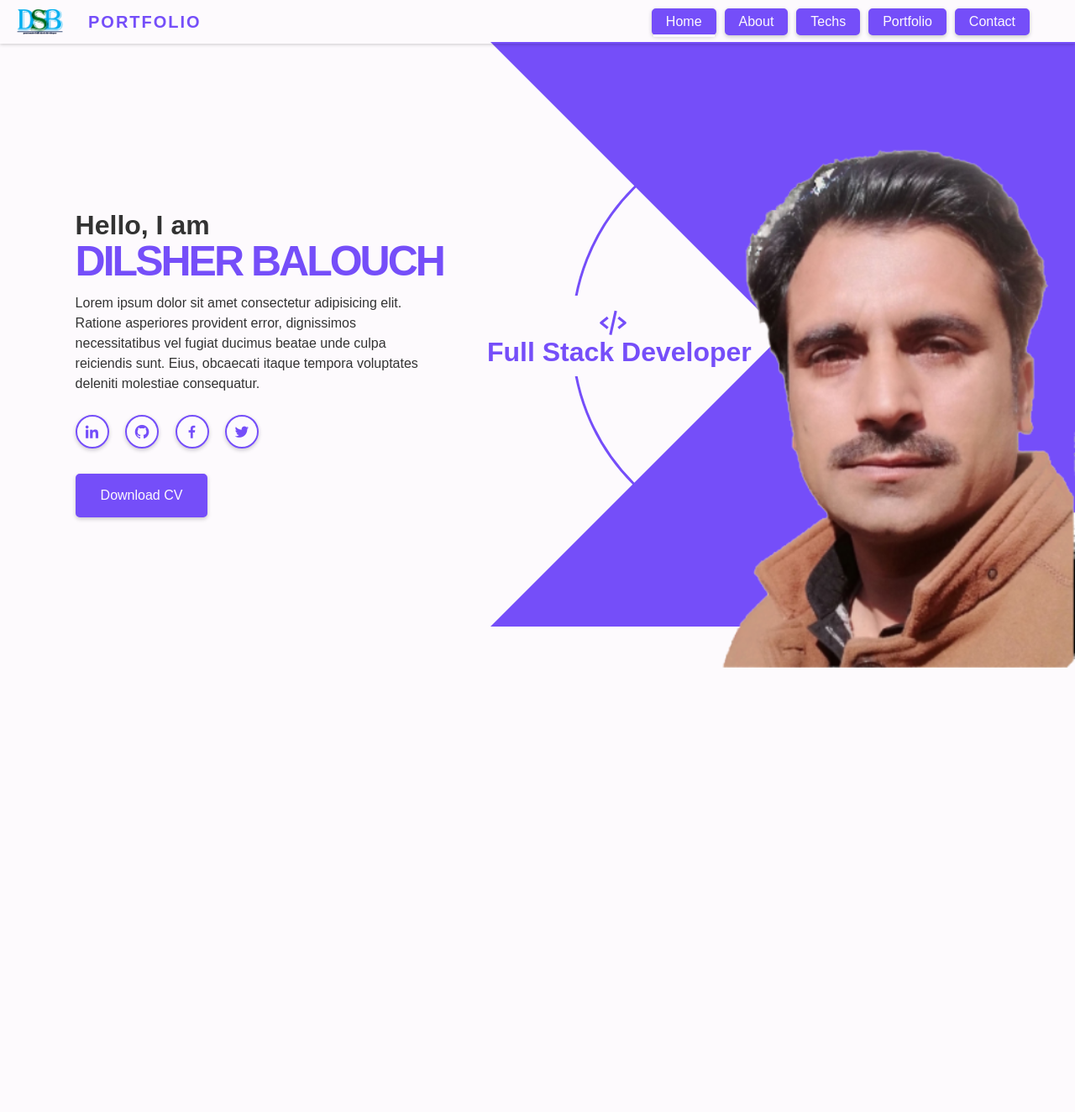
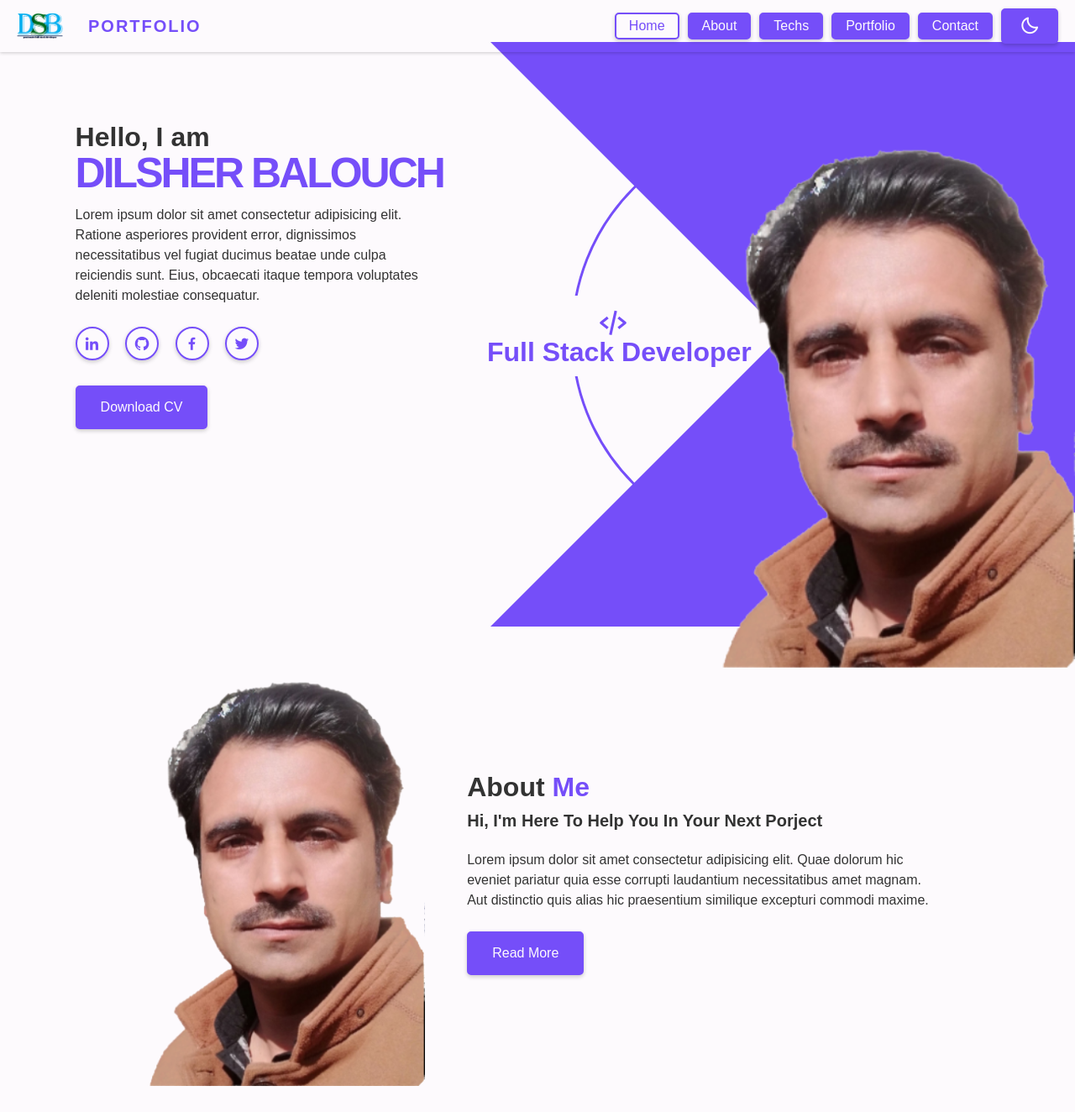
Before and after one commit to DilsherB/modern-portfolio, a website with bundled scripts: page src/index.html in a window 1280 px wide. Shown: the whole page at 84% size. Before the commit the page ends 800 px from the top, so only its background shows below. Built offline with nearby package versions, Linux system fonts and the light colour scheme.

Commit message:
about section completed.

```diff
--- a/src/index.html
+++ b/src/index.html
@@ -22,7 +22,7 @@
         <a href="#portfolio" class="btn">Portfolio</a>
         <a href="#contact" class="btn">Contact</a>
       </nav>
-      <div class="bx bx-moon" id="darkMode"></div>
+      <div class="bx bx-moon btn" id="darkMode"></div>
     </header>
 
     <!-- Home Section -->
@@ -67,9 +67,17 @@
     </section>
 
     <!-- About Section -->
-    <div class="about" id="about">
-
-    </div>
+    <section class="about" id="about">
+      <div class="about-img">
+        <img src="images/dsb.png" alt="">
+      </div>
+      <div class="about-content">
+        <h3 class="heading">About<span> Me</span></h3>
+        <h2>Hi, I'm Here To Help You In Your Next Porject</h2>
+        <p>Lorem ipsum dolor sit amet consectetur adipisicing elit. Quae dolorum hic eveniet pariatur quia esse corrupti laudantium necessitatibus amet magnam. Aut distinctio quis alias hic praesentium similique excepturi commodi maxime.</p>
+        <a href="" class="btn">Read More</a>
+      </div>
+    </section>
   </body>
   <script src="index.js"></script>
 </html>
--- a/src/style.css
+++ b/src/style.css
@@ -70,6 +70,11 @@ body {
   color: var(--shadow-color);
 } */
 
+a.active {
+  color: var(--main-color);
+  background: var(--white-color);
+}
+/*
 .navbar a.active::before {
   content: '';
   position: absolute;
@@ -78,17 +83,18 @@ body {
   width: 100%;
   height: 0.3rem;
   background-color: var(--white-color);
-}
+} */
 
 #darkMode {
   font-size: 2.4rem;
-  color: var(--white-color);
   cursor: pointer;
+  padding: .7rem 2rem;
 }
 
 section {
   padding: 10rem 7% 2rem;
-  min-height: 100vh;
+  /* min-height: 100vh; */
+  min-height: 590px;
 }
 
 .home {
@@ -101,7 +107,7 @@ section {
   width: 44rem;
 }
 
-.home-content h3 {
+h3 {
   font-size: 3.2rem;
   font-weight: 700;
   line-height: 0.3;
@@ -115,8 +121,9 @@ section {
   color: var(--main-color);
 }
 
-.home-content p {
+p {
   font-size: 1.6rem;
+  margin-bottom: 2.5rem;
 }
 
 .home-content .social-media a {
@@ -131,7 +138,7 @@ section {
   box-shadow: 0 0.2rem 0.5rem var(--shadow-color);
   font-size: 2rem;
   color: var(--main-color);
-  margin: 2.5rem 1.5rem 3rem 0;
+  margin: 0 1.5rem 3rem 0;
   transition: 0.5s ease-in-out;
 }
 
@@ -240,3 +247,28 @@ section {
   height: 650px;
   pointer-events: none;
 }
+
+span {
+  color: var(--main-color);
+}
+
+.about {
+  display: flex;
+  justify-content: center;
+  align-items: center;
+  margin-top: 10rem;
+}
+
+.about-img img {
+  width: 26vw;
+}
+
+.about-content {
+  width: 50%;
+  margin-left: 5rem;
+}
+
+h2 {
+  font-size: 2rem;
+  padding: 2rem 0;
+}
```
Also changed, not shown: src/images/cone.png (added).
